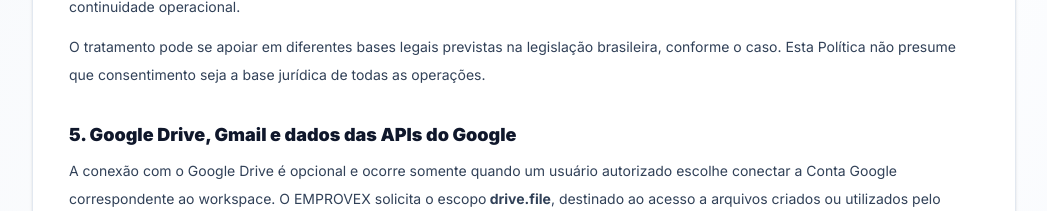
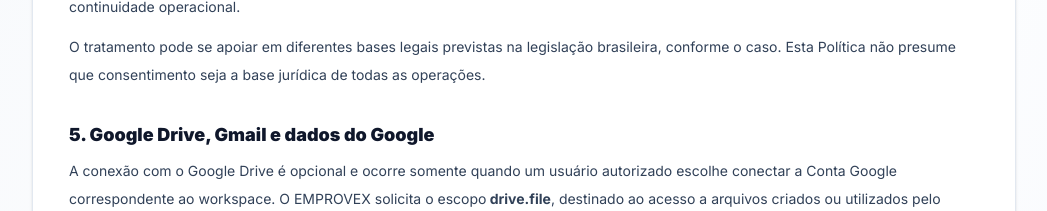
Before and after one commit to aprov-hgesm/Controles-de-Empenhos---Aprov, a Next.js app: page /privacy in a window 1280 px wide. Shown: the part 1120-1331 px from the top of the page, without its empty margins (116-1163 px from the left). Built offline with nearby package versions, Linux system fonts and the light colour scheme.

Commit message:
fix(legal): preserve OAuth privacy contract

```diff
--- a/app/privacy/page.tsx
+++ b/app/privacy/page.tsx
@@ -68,7 +68,7 @@ export default function PrivacyPage() {
         </p>
       </LegalSection>
 
-      <LegalSection title="5. Google Drive, Gmail e dados das APIs do Google">
+      <LegalSection title="5. Google Drive, Gmail e dados do Google">
         <p>
           A conexão com o Google Drive é opcional e ocorre somente quando um usuário autorizado escolhe conectar a
           Conta Google correspondente ao workspace. O EMPROVEX solicita o escopo
```
